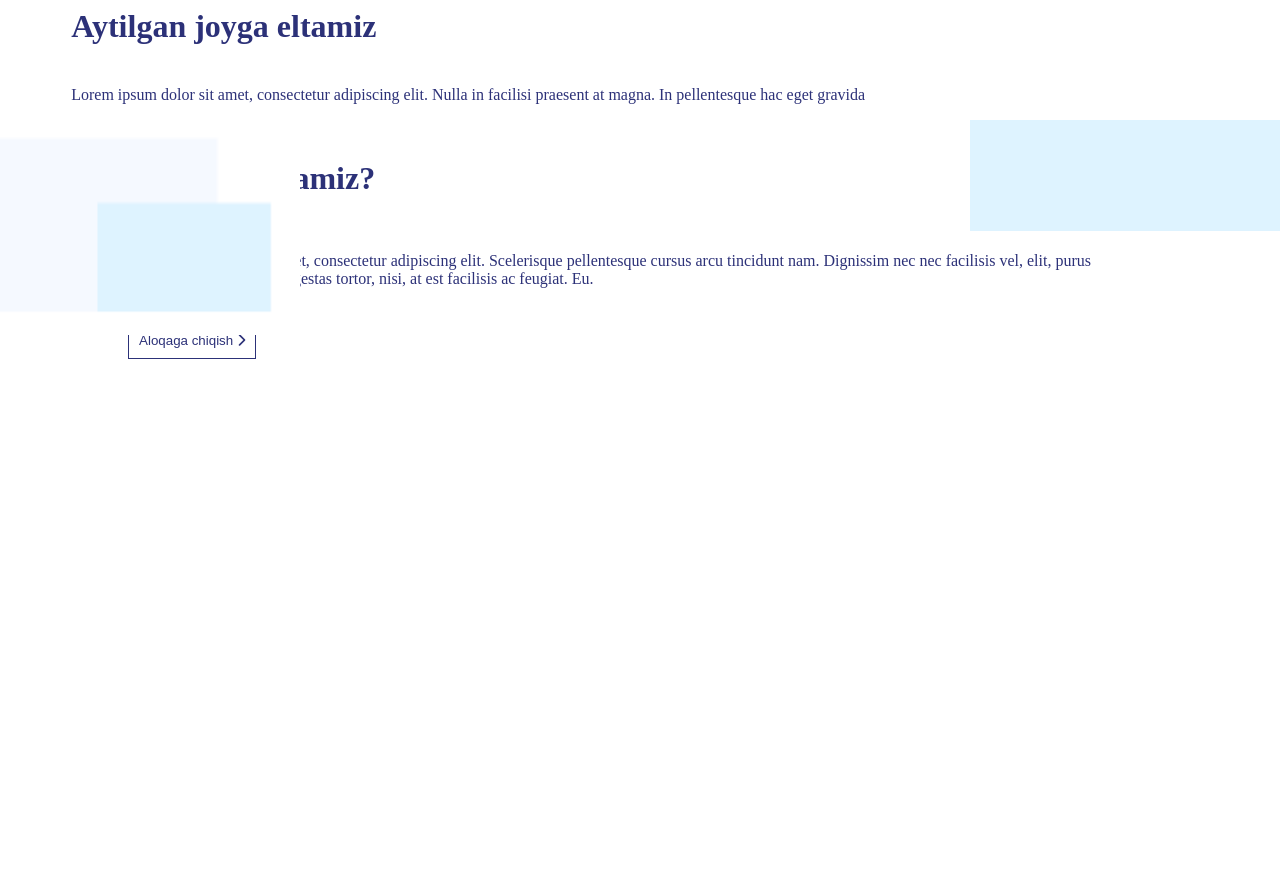
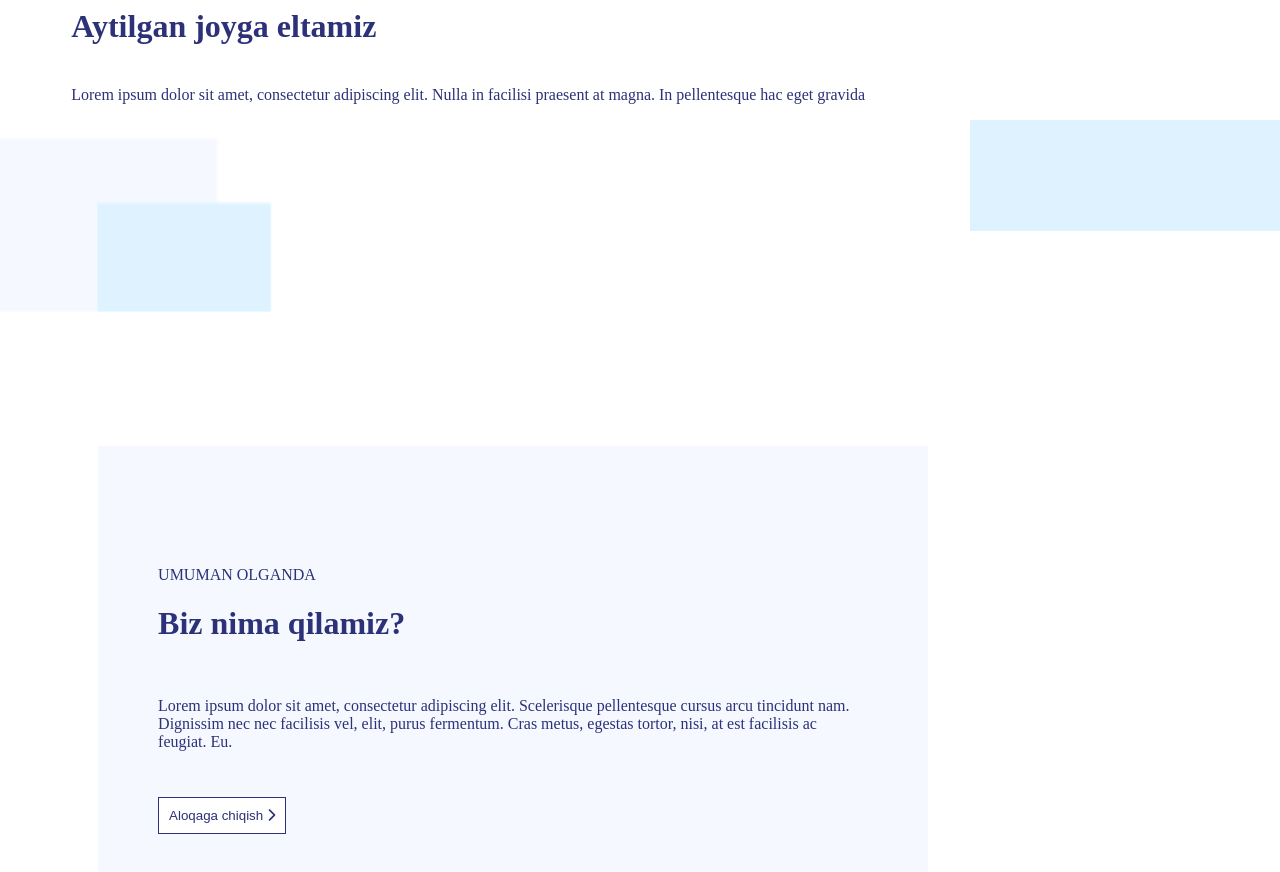
Before and after one commit to hakimov-dev/truck-service-landing, a Vue app: page / in a window 1280 px wide. Shown: the part 1340-2212 px from the top of the page. Before the commit the page ends 1707 px from the top, so only its background shows below. Built offline with nearby package versions, Linux system fonts and the light colour scheme; the HTML template or start-up script is replaced by a standard one.

Commit message:
Update style.

```diff
--- a/src/components/Content/components/weWhatDo.vue
+++ b/src/components/Content/components/weWhatDo.vue
@@ -9,7 +9,6 @@
           <h1>Biz nima qilamiz?</h1>
           <br>
           <p>Lorem ipsum dolor sit amet, consectetur adipiscing elit. Scelerisque pellentesque cursus arcu tincidunt nam. Dignissim nec nec facilisis vel, elit, purus fermentum. Cras metus, egestas tortor, nisi, at est facilisis ac feugiat. Eu.</p>
-          <br>
           <button class="main-btn">Aloqaga chiqish <i class="fas fa-chevron-right"></i></button>
       </div>
       <div class="content-2"></div>
@@ -34,4 +33,20 @@ export default {
        object-fit: cover;
        object-position: center center;
    }
+   .container{
+       margin-top: 30%;
+   }
+   .content-1{
+       margin-bottom: 20px;
+       width: 710px;
+       height: 545px;
+       background: #F5F9FF;
+       padding: 60px;
+       padding-top: 120px;
+       margin-left: -30px;
+   }
+
+   .main-btn{
+       margin-top: 30px;
+   }
 </style>
```
